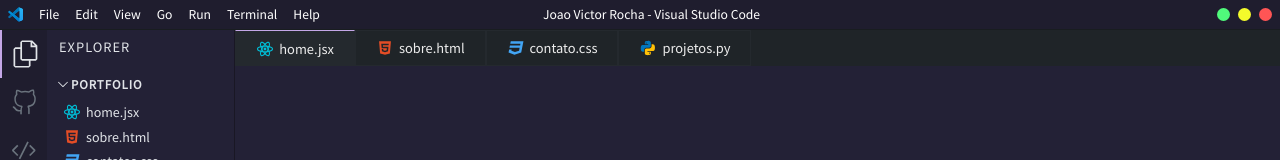
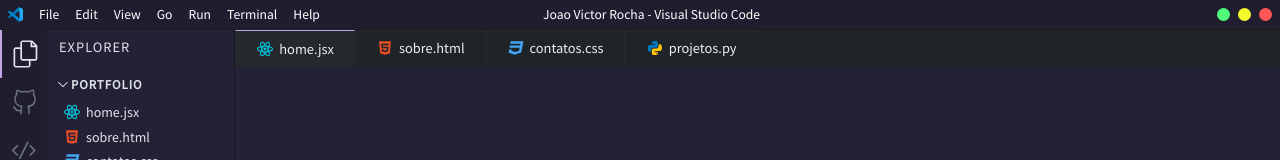
Before and after one commit to joaomedeirosr/my-home, a Next.js app: page / in a window 1280 px wide. Shown: the top 160 px of the page. Built offline with nearby package versions, Linux system fonts and the light colour scheme.

Commit message:
contatos.css change

```diff
--- a/components/Tabsbar.jsx
+++ b/components/Tabsbar.jsx
@@ -6,7 +6,7 @@
     <div className={styles.tabs}>
       <Tab icon="/react_icon.svg" filename="home.jsx" path="/" />
       <Tab icon="/html_icon.svg" filename="sobre.html" path="/about" />
-      <Tab icon="/css_icon.svg" filename="contato.css" path="/contact" />
+      <Tab icon="/css_icon.svg" filename="contatos.css" path="/contact" />
       <Tab icon="/python.svg" filename="projetos.py" path="/projects" />
     </div>
   );
```
